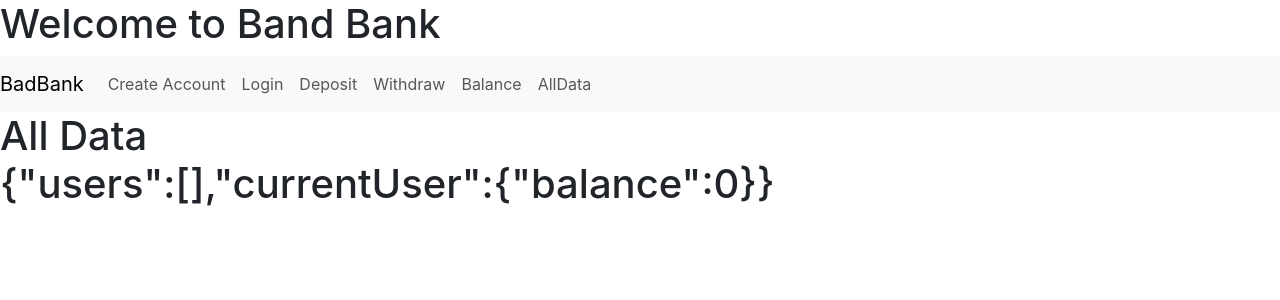
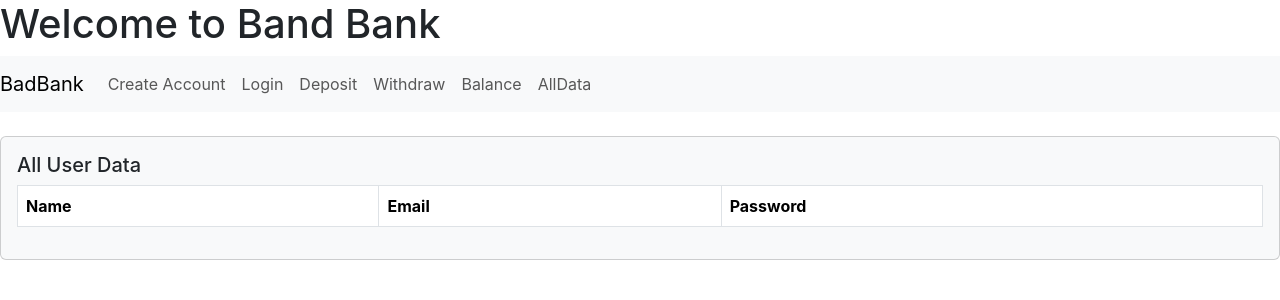
Before and after one commit to cesaranibaljimenez/Front-End-Banking, a React (Create React App) app: page /AllData in a window 1280 px wide. Shown: the top 300 px of the page. Built offline with nearby package versions, Linux system fonts and the light colour scheme.

Commit message:
Se configura el componente AllData

```diff
--- a/src/Components/AllData.js
+++ b/src/Components/AllData.js
@@ -1,19 +1,35 @@
-import React from 'react';
+import React, { useContext } from 'react';
+import { Card, Table } from 'react-bootstrap'; // Importar desde react-bootstrap
 import { UserContext } from '../context';
 
+function AllData() {
+    const { users } = useContext(UserContext);
 
-
-
-function AllData(){
-  const ctx = React.useContext(UserContext);
-  console.log('Datos del contexto en AllData: ', ctx)
-  return (
-    <>
-    <h1>All Data<br/>
-        {JSON.stringify(ctx)}
-    </h1>
-    </>
-  );
+    return (
+        <Card className="mt-4" bg="light">
+            <Card.Body>
+                <Card.Title>All User Data</Card.Title>
+                <Table striped bordered hover>
+                    <thead>
+                        <tr>
+                            <th>Name</th>
+                            <th>Email</th>
+                            <th>Password</th>
+                        </tr>
+                    </thead>
+                    <tbody>
+                        {users.map((user, index) => ( // Corregir la función map aquí
+                            <tr key={index}>
+                                <td>{user.name}</td>
+                                <td>{user.email}</td>
+                                <td>{user.password}</td>
+                            </tr>
+                        ))}
+                    </tbody>
+                </Table>
+            </Card.Body>
+        </Card>
+    );
 }
 
 export default AllData;
```
